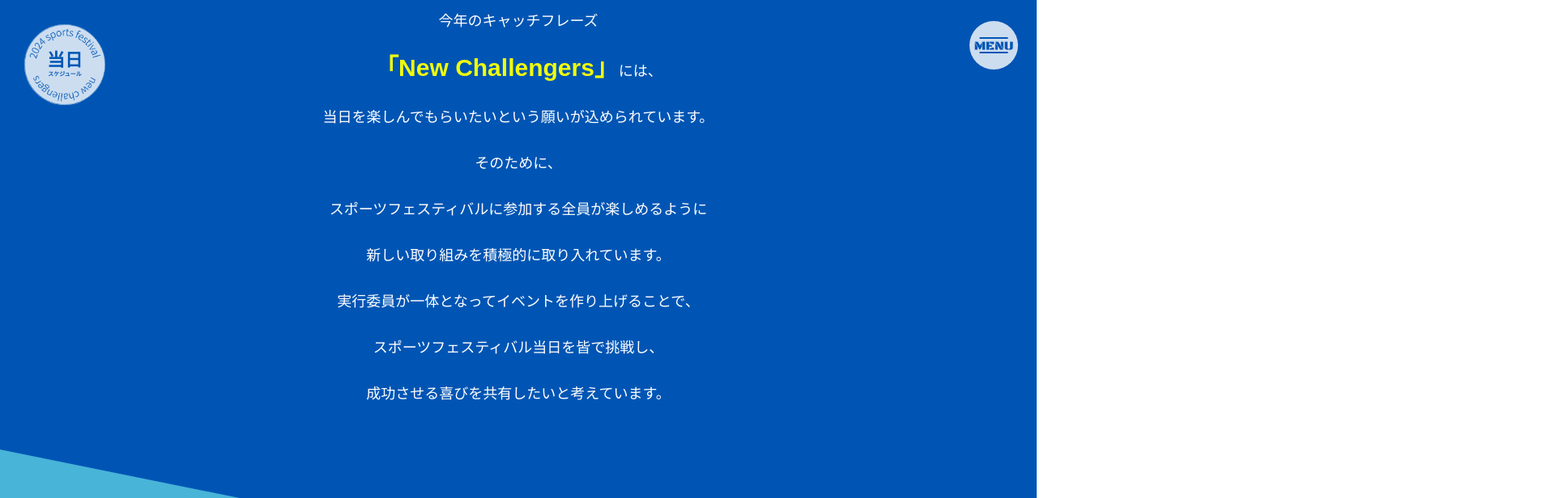
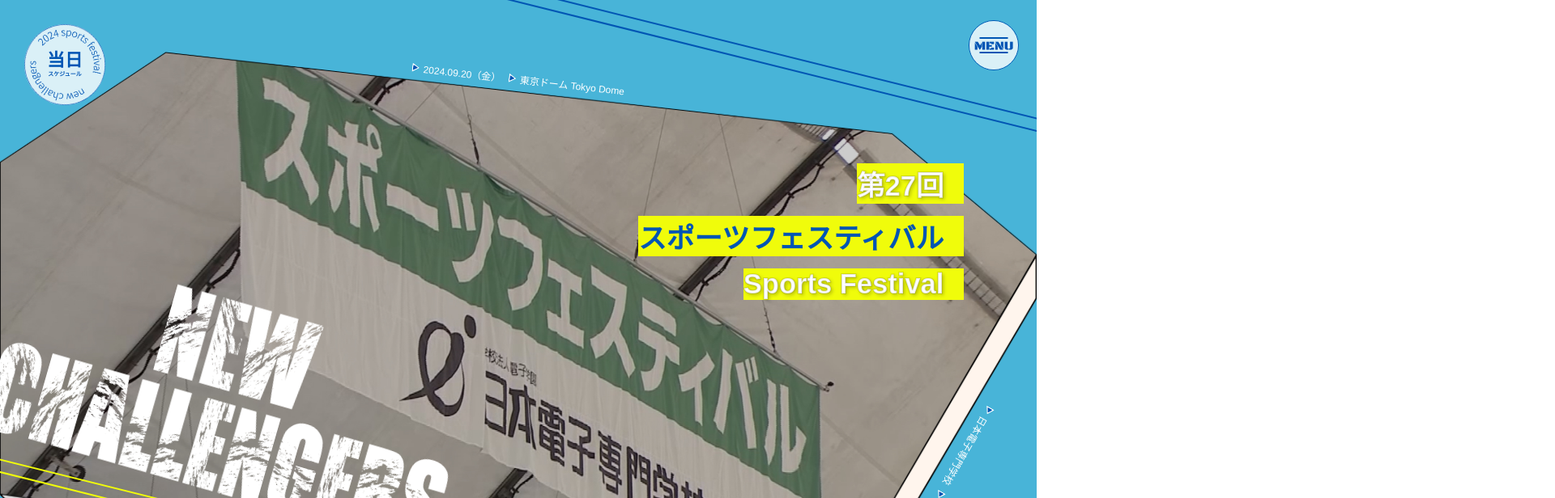
Before and after one commit to araseyasuaki/spofesBeta, a React (Create React App) app: page / in a window 1280 px wide. Shown: the top 616 px of the page at 81% size, 1920 px wide, since content can reach past the window. Built offline with nearby package versions, Linux system fonts and the light colour scheme.

Commit message:
コメントアウト削除

```diff
--- a/src/topPage/topPage.jsx
+++ b/src/topPage/topPage.jsx
@@ -15,17 +15,17 @@ import './topPage.scss'
 const TopPage = ({ pageBtn, setPageBtn }) => {
   return (
     <>
-      {/* <FirstViewTop/> */}
+      <FirstViewTop/>
       <CatchCopy/>
       <PickUp/>
       <OpenTime/>
-      {/* <AdmissionTime/>
+      <AdmissionTime/>
       <CompTop pageBtn={pageBtn} setPageBtn={setPageBtn}/>
       <DomeMap/>
       <WarmUp/>
       <Access/>
       <Notes/>
-      <Footer1/> */}
+      <Footer1/>
     </>
   )
 }
```
